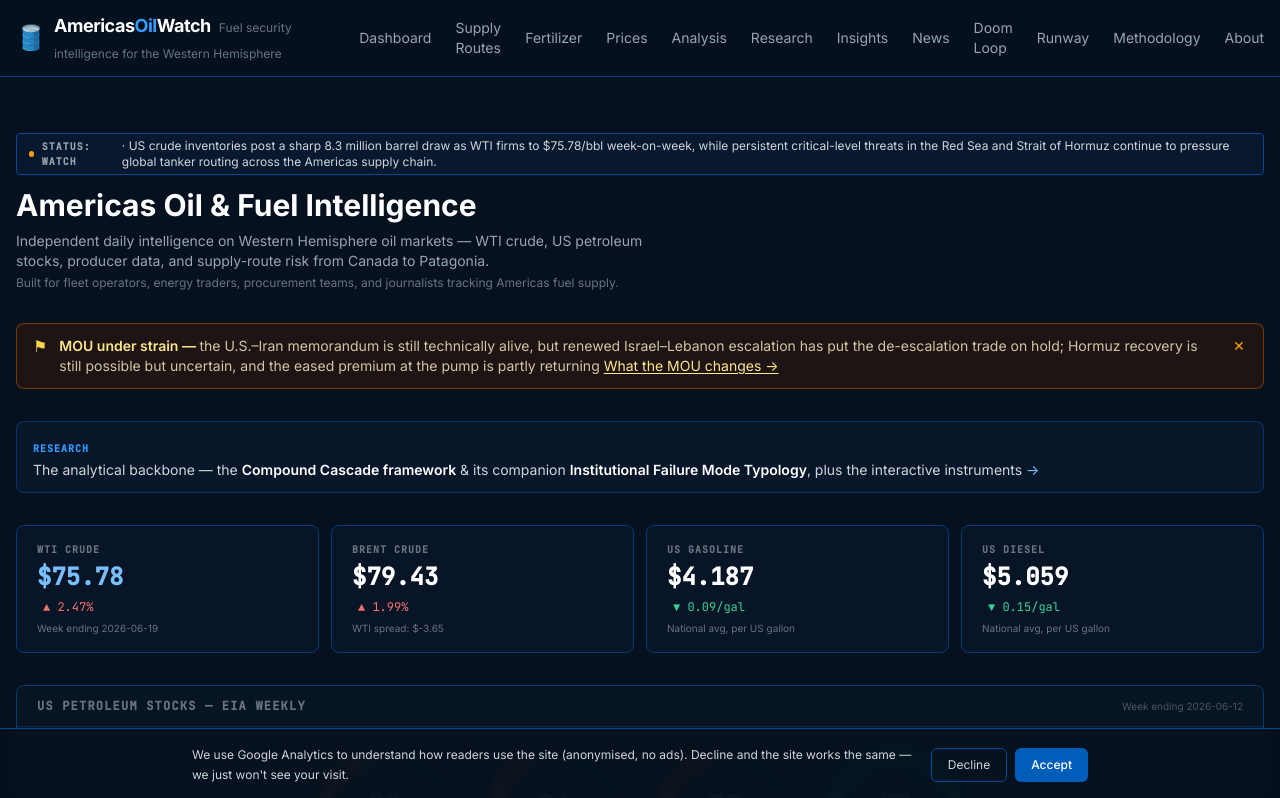
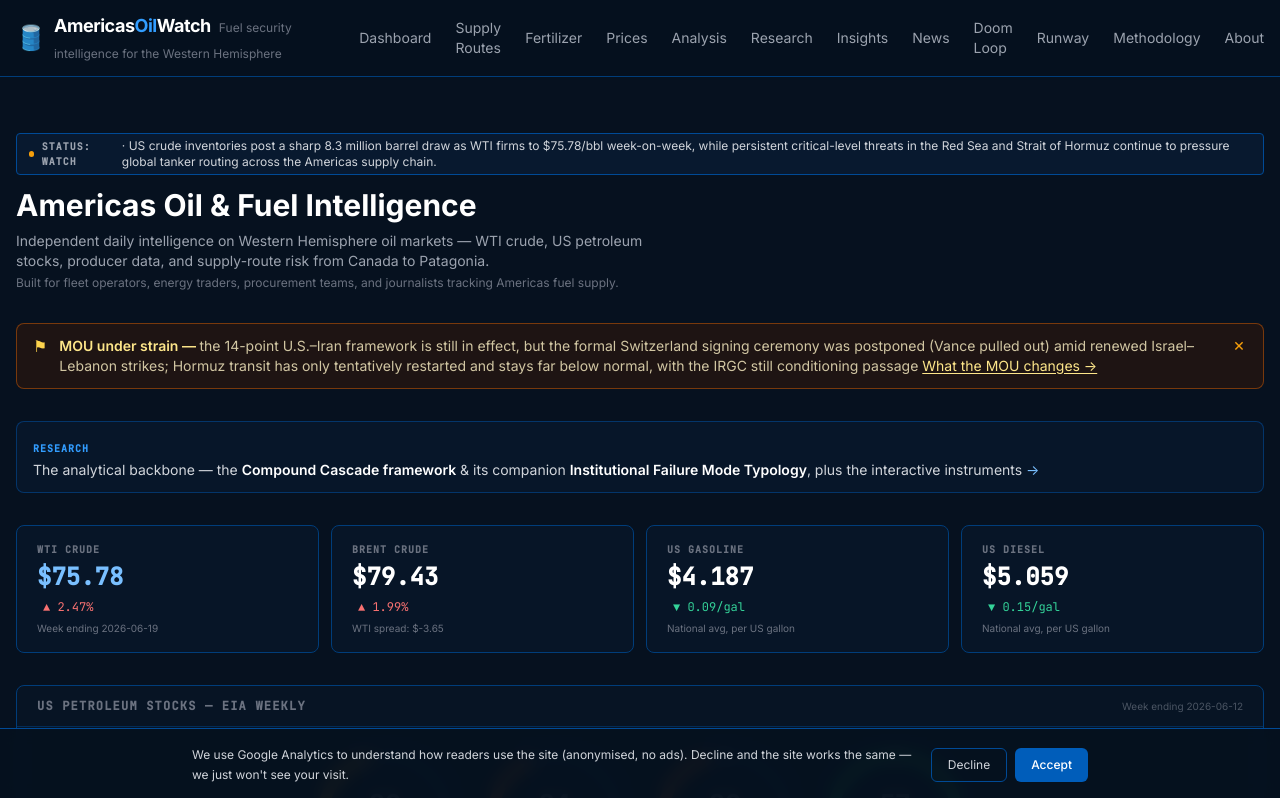
Before and after one commit to thriveuniverse/americasoilwatch.com, a Next.js app: page / in a window 1280 px wide. Shown: the top 798 px of the page. Built offline with nearby package versions, Linux system fonts and the light colour scheme; no server answers.

Commit message:
fix(mou): sharpen banner + add Hormuz transit reality-check
Co-Authored-By: Claude Opus 4.8 (1M context) <noreply@anthropic.com>

```diff
--- a/app/page.tsx
+++ b/app/page.tsx
@@ -114,7 +114,7 @@ export default async function HomePage() {
       <DisruptionBanner
         tone="update"
         headline="MOU under strain"
-        body="the U.S.–Iran memorandum is still technically alive, but renewed Israel–Lebanon escalation has put the de-escalation trade on hold; Hormuz recovery is still possible but uncertain, and the eased premium at the pump is partly returning"
+        body="the 14-point U.S.–Iran framework is still in effect, but the formal Switzerland signing ceremony was postponed (Vance pulled out) amid renewed Israel–Lebanon strikes; Hormuz transit has only tentatively restarted and stays far below normal, with the IRGC still conditioning passage"
         linkLabel="What the MOU changes →"
         linkHref="/analysis/us-iran-mou-fragile-deescalation"
       />
```
Also changed, not shown: content/analysis/us-iran-mou-fragile-deescalation.md (+2 -0 lines).
